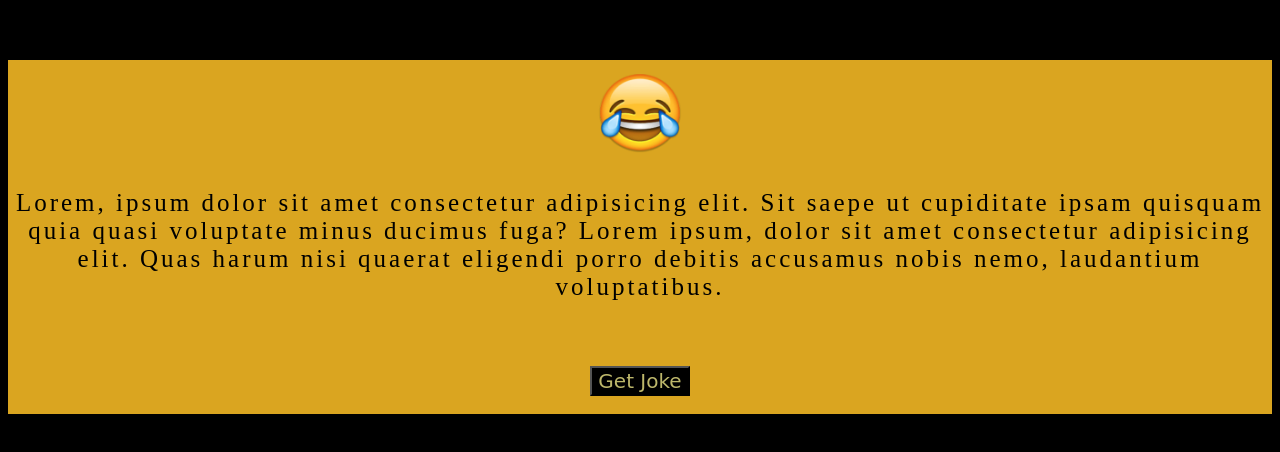
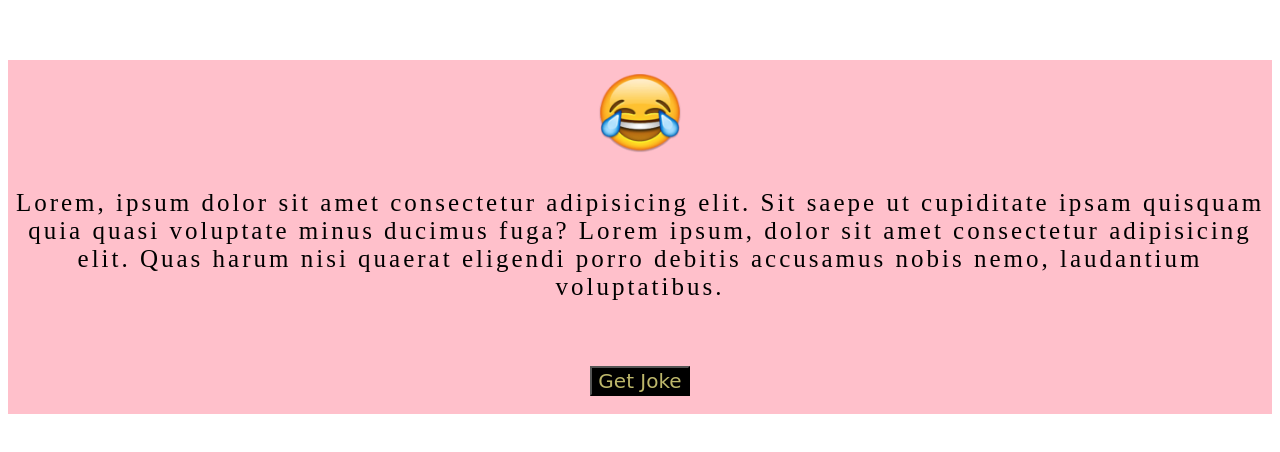
Before and after one commit to Twix0Vika/jokegame, a plain HTML site: page index.html in a window 1280 px wide. Shown: the part 108-560 px from the top of the page. Drawn offline with Linux system fonts and the light colour scheme; no server answers.

Commit message:
Update style.css

```diff
--- a/style.css
+++ b/style.css
@@ -1,12 +1,12 @@
 body{
-    background-color: black;
+    background-color: white;
     padding-top: 20vh;
 
 }
 .container{
 
     text-align: center;
-    background-color: goldenrod;
+    background-color: pink;
     display: flex;
     flex-wrap: wrap;
     flex-direction: column;
```
